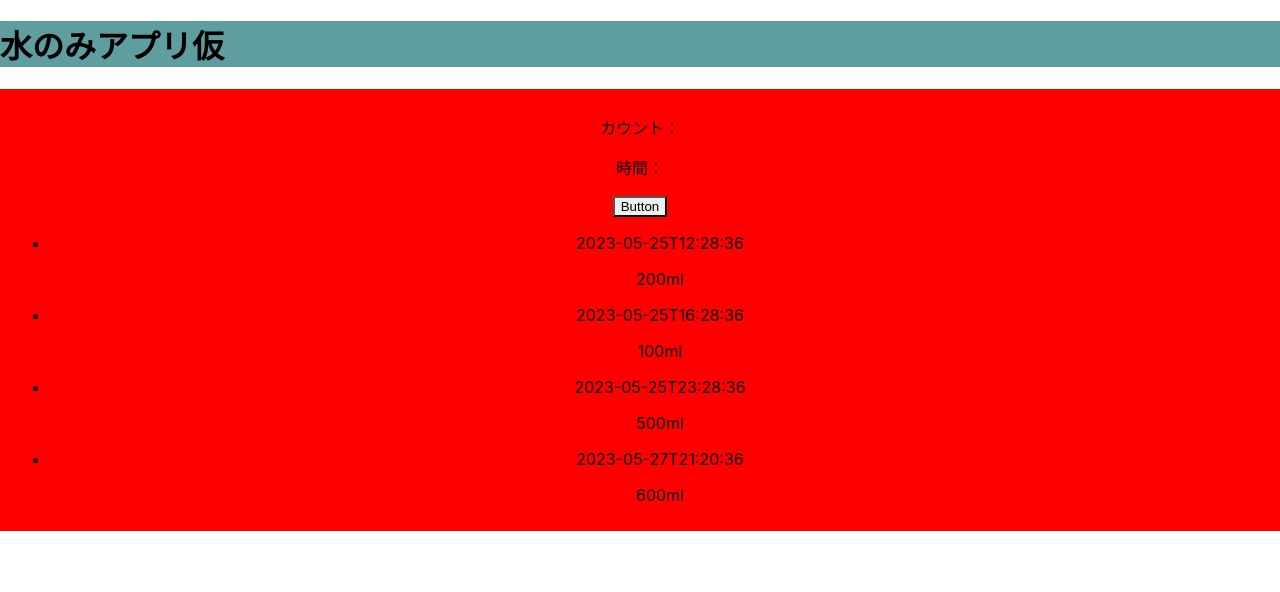
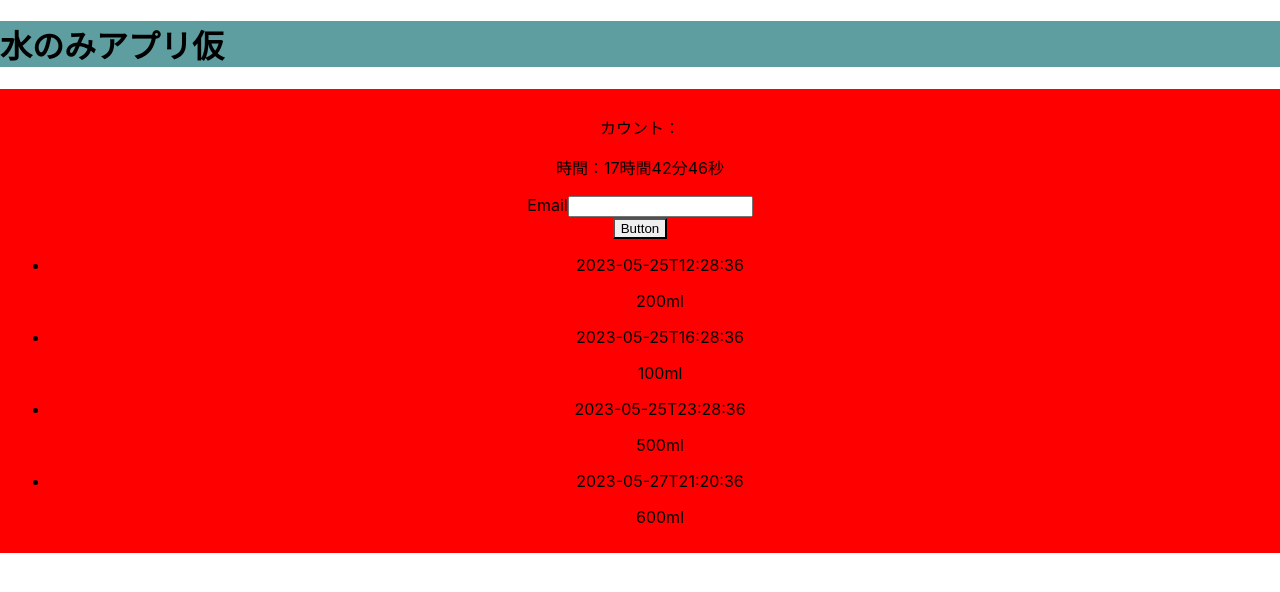
Before and after one commit to seetsuko/its-nonda-, a React (Create React App) app: page / in a window 1280 px wide. Shown: the top 592 px of the page. Built offline with nearby package versions, Linux system fonts and the light colour scheme; data requests are answered from the project's data file.

Commit message:
refactor: react-hook-formに合わせて修正

```diff
--- a/src/Counter.tsx
+++ b/src/Counter.tsx
@@ -2,6 +2,7 @@ import React, { useEffect, useState } from 'react';
 import { Box, Text, Button } from '@chakra-ui/react';
 import dayjs from 'dayjs';
 import axios from 'axios';
+import { useForm } from 'react-hook-form';
 
 type Artical = {
   id: string;
@@ -13,15 +14,17 @@ const urlAPI = 'http://localhost:3100/timer';
 export const Counter = () => {
   const [drinkData, setDrinkData] = useState([]);
   const [drinkTime, setDrinkTime] = useState('');
-  const [count, setCount] = useState(0);
+  const [totalAmount, setTotalAmount] = useState(0);
   const [elapsedTime, setElapsedTime] = useState('');
   const [running, setRunning] = useState(false);
+  const { register, handleSubmit } = useForm()
 
   useEffect(() => {
     axios
       .get(urlAPI)
       .then((res) => {
         setDrinkData(res.data);
+        setRunning(true)
         res.data.map((data: Artical) => {
           return setDrinkTime(data.time);
         });
@@ -55,13 +58,22 @@ export const Counter = () => {
 
   console.log(elapsedTime);
 
+  const onSubmit = () => console.log("");
+
   return (
     <Box padding={10} backgroundColor="red" display="block" textAlign="center">
       <Text>カウント：</Text>
       <Text>時間：{elapsedTime}</Text>
+      <form onSubmit={handleSubmit(onSubmit)}>
+        <div>
+          <label htmlFor="email">Email
+          <input id="email" {...register('email')} />
+          </label>
+        </div>
       <Button colorScheme="blue" onClick={increment}>
         Button
       </Button>
+      </form>
       <div>
         <ul>
           {drinkData.map((data: Artical) => {
```
